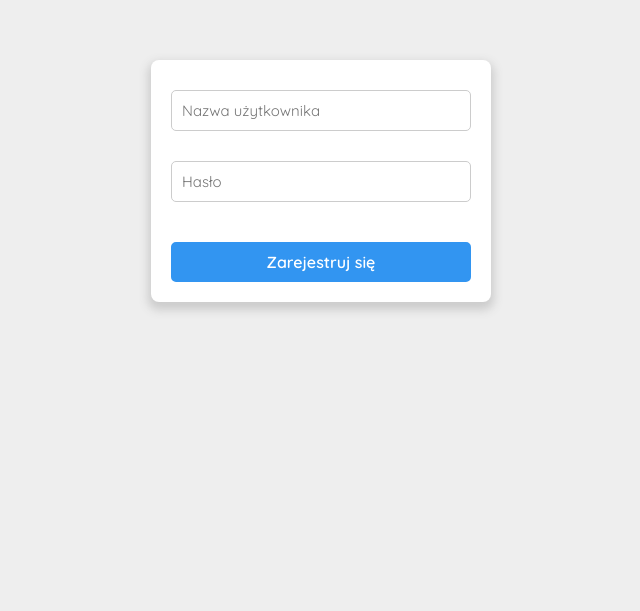
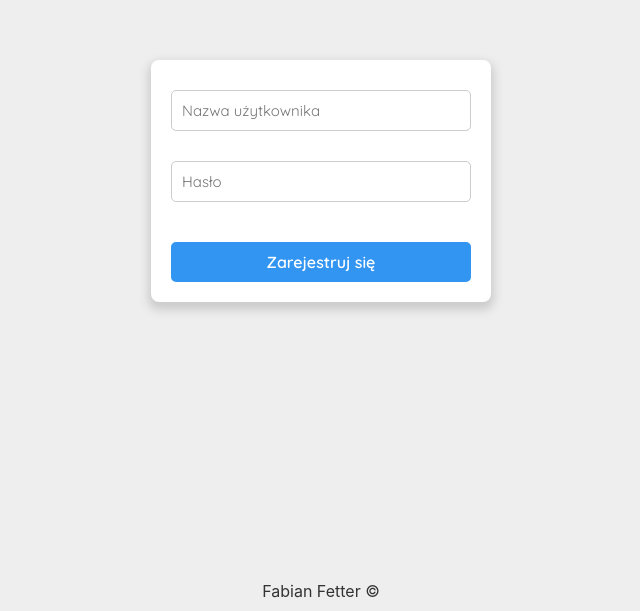
Before and after one commit to bayont/clinic, a Next.js app: page /register in a window 1280 px wide. Shown: the part 219-830 px from the top of the page, without its empty margins (319-959 px from the left). Before the commit the page ends 800 px from the top, so only its background shows below. Built offline with nearby package versions, Linux system fonts and the light colour scheme.

Commit message:
feat: footer

```diff
--- /dev/null
+++ b/components/Footer.tsx
@@ -0,0 +1,9 @@
+import styles from "../styles/Footer.module.css";
+
+export const Footer = () => {
+  return (
+    <>
+      <footer className={styles.footer}>Fabian Fetter &copy;</footer>
+    </>
+  );
+};
--- a/pages/_app.tsx
+++ b/pages/_app.tsx
@@ -1,8 +1,18 @@
-import '../styles/globals.css'
-import type { AppProps } from 'next/app'
+import "../styles/globals.css";
+import type { AppProps } from "next/app";
+import { Footer } from "../components/Footer";
 
 function MyApp({ Component, pageProps }: AppProps) {
-  return <Component {...pageProps} />
+  return (
+    <>
+      <div className="min">
+        <div className="padding">
+          <Component {...pageProps} />
+        </div>
+        <Footer />
+      </div>
+    </>
+  );
 }
 
-export default MyApp
+export default MyApp;
--- /dev/null
+++ b/styles/Footer.module.css
@@ -0,0 +1,8 @@
+.footer {
+  display: block;
+  width: 100%;
+  color: #333;
+  text-align: center;
+  bottom: 10px;
+  position: absolute;
+}
--- a/styles/globals.css
+++ b/styles/globals.css
@@ -5,6 +5,14 @@ body {
   font-family: -apple-system, BlinkMacSystemFont, Segoe UI, Roboto, Oxygen,
     Ubuntu, Cantarell, Fira Sans, Droid Sans, Helvetica Neue, sans-serif;
   background-color: #eee;
+}
+
+.min {
+  min-height: 100vh;
+  position: relative;
+}
+.padding {
+  padding-bottom: 30px;
 }
 
 a {
```
